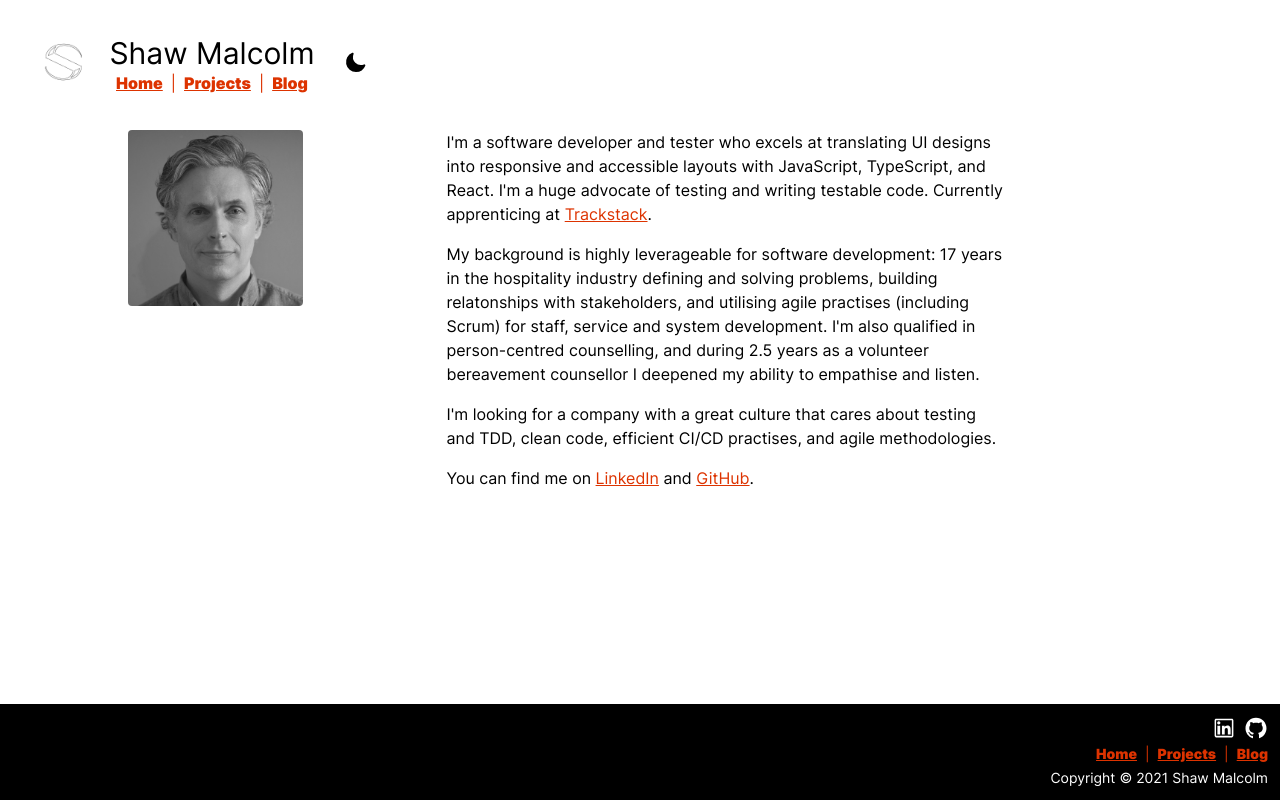
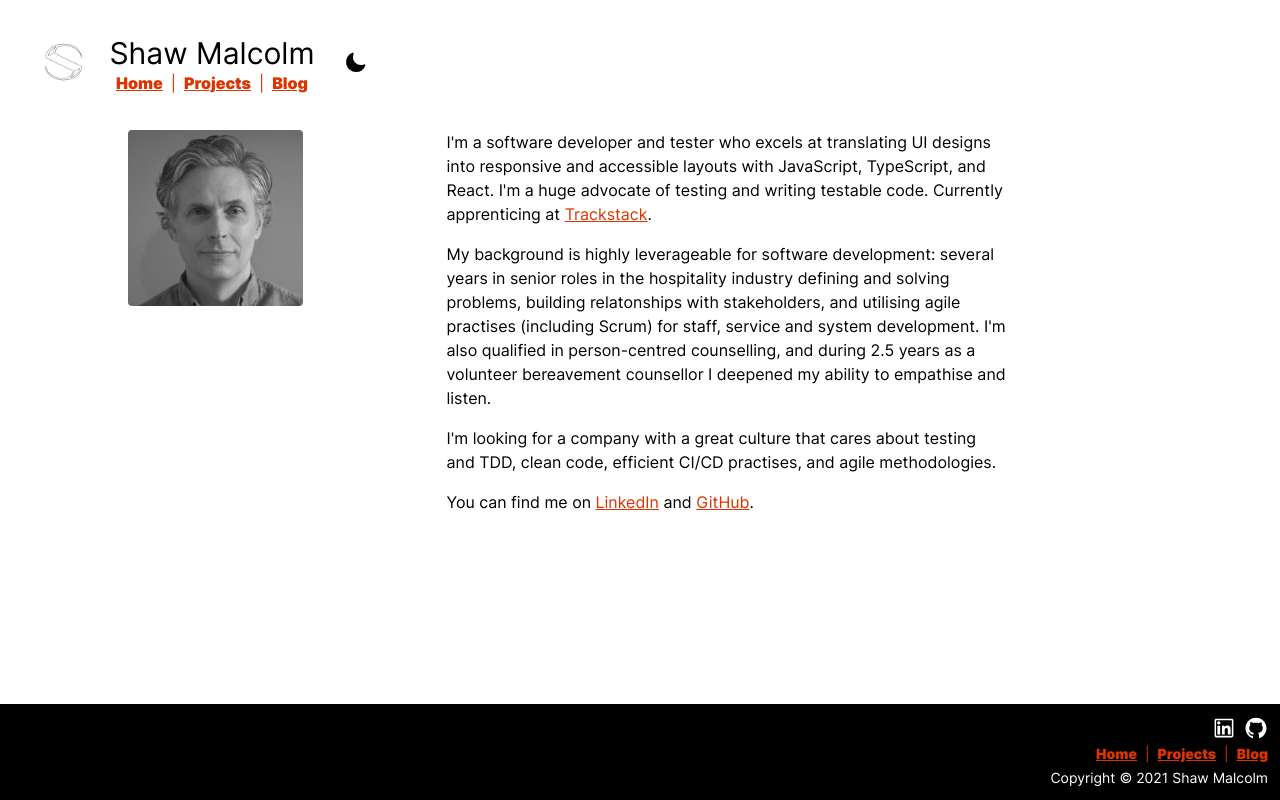
Before and after one commit to dwyafon/shaw-malcolm-portfolio, a Next.js app: page / in a window 1280 px wide. Built offline with nearby package versions, Linux system fonts and the light colour scheme; a web font is replaced by a local one.

Commit message:
update landing page#

```diff
--- a/pages/index.js
+++ b/pages/index.js
@@ -38,8 +38,8 @@ export default function Home() {
               .
             </p>
             <p className='mb-4'>
-              My background is highly leverageable for software development: 17 years
-              in the hospitality industry defining and solving problems,
+              My background is highly leverageable for software development: several years
+              in senior roles in the hospitality industry defining and solving problems,
               building relatonships with stakeholders, and utilising agile
               practises (including Scrum) for staff, service and system
               development. I'm also qualified in person-centred counselling, and
```
